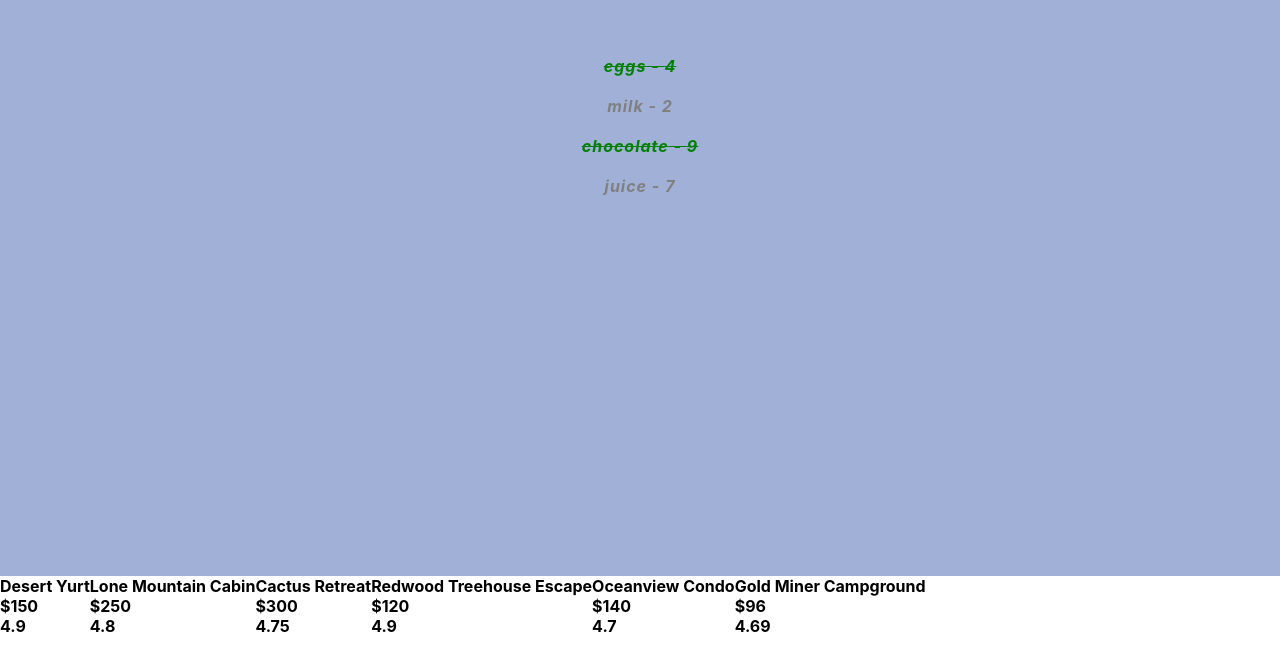
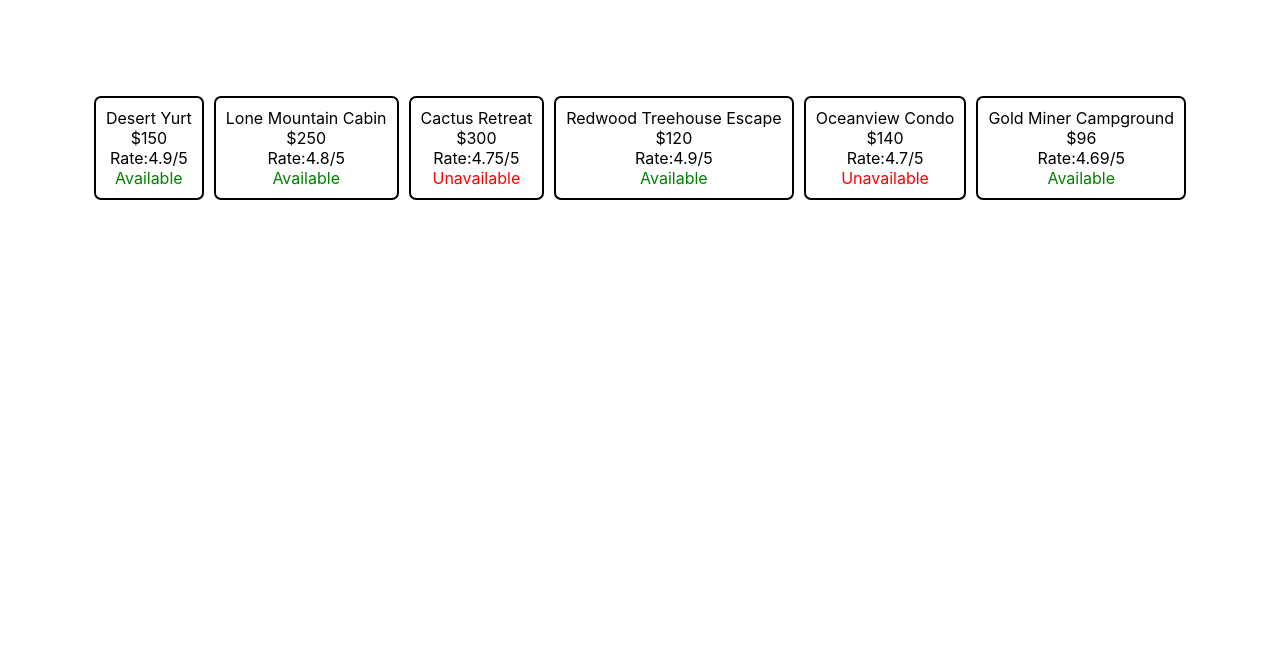
Before and after one commit to giangarof98/react_test, a React (Create React App) app: page / in a window 1280 px wide. Shown: the part 2632-3302 px from the top of the page. After the commit the page ends 3208 px from the top, so only its background shows below. Built offline with nearby package versions, Linux system fonts and the light colour scheme.

Commit message:
refactor component

```diff
--- /dev/null
+++ b/src/components/ComponentList.js
@@ -0,0 +1,25 @@
+// import '../style/PropertyList.css';
+export default function ComponentList({name, price, rating, available}){
+    const isavailable = {color: 'green'}
+    const isunavailable = {color: 'red'}
+    return (
+        <>
+            <p>{name}</p>
+            <p>${price}</p>
+            <p>Rate:{rating}/5</p>
+            {available ? <p style={isavailable}>Available</p> : <p style={isunavailable}>Unavailable</p>}
+        {/* <div className='outer'>
+            <div className="body3">
+                <div className='out'>
+                    <div className='inner'>
+                        <p>{name}</p>
+                        <p>${price}</p>
+                        <p>Rate:{rating}/5</p>
+                        {available ? <p style={isavailable}>Available</p> : <p style={isunavailable}>Unavailable</p>}
+                    </div>
+                </div>
+            </div>
+        </div> */}
+        </>
+    )
+}
--- a/src/components/PropertyList.js
+++ b/src/components/PropertyList.js
@@ -1,17 +1,21 @@
-import '../style/PropertyList.css'
+import '../style/PropertyList.css';
+import ComponentList from './ComponentList';
+
 export default function PropertyList({properties}){
 
     return (
         <>
-        <div className="body3">
-            {properties.map((i) => {
-                return (<div className='inner'>
-                        <p>{i.name}</p>
-                        <p>${i.price}</p>
-                        <p>{i.rating}</p>
-                    </div>)
-            })}
-        </div>
+            <div className="body3">
+                <div className='out'>
+                    <div className='inner'>
+                        {properties.map((i) => (
+                            <div className='component'>
+                                <ComponentList key={i.id} {...i}/>
+                            </div>
+                        ))}
+                    </div>
+                </div>
+            </div>
         </>
     )
 }
--- a/src/components/Shopping.js
+++ /dev/null
@@ -1,17 +0,0 @@
-export default function Shopping({item, qty, completed}){
-    const styles = {
-        color: completed ? "green" : 'gray',
-        textDecoration: completed ? 'line-through' : 'none'
-    }
-    return (
-        <>
-            <li style={styles}>
-                {/* style={{
-                color: completed ? "green" : 'gray',
-                textDecoration: completed ? 'line-through' : 'none'
-                }} */}
-                    {item} - {qty}
-            </li>
-        </>
-    )
-}
--- a/src/components/ShoppingList.js
+++ /dev/null
@@ -1,24 +0,0 @@
-import '../style/Section4.css'
-import Shopping from './Shopping'
-export default function ShoppingList({items}){
-
-    // console.log(props.arr)
-
-    // first way
-    // const arr = props.arr.map(n => <li>{n}</li>)
-    return(
-        <div className='body2'>
-            <ul className='ul'>
-                {items.map((i) =>
-                    <Shopping
-                        key={i.id}
-                        {...i}
-                        // item={i.item}
-                        // qty={i.qty}
-                        // completed={i.completed}
-                    />
-                )}
-            </ul>
-        </div>
-    )
-}
--- a/src/main/Main.js
+++ b/src/main/Main.js
@@ -2,24 +2,22 @@ import Nav from "../components/Nav"
 import Section from "../components/Section"
 import Section2 from "../components/Section2"
 import Section3 from "../components/Section3"
-// import Section4 from "../components/Section4"
-import ShoppingList from "../components/ShoppingList"
 import PropertyList from "../components/PropertyList"
 
-const data = [
-    {id: 1, item:'eggs', qty: 4, completed: true},
-    {id: 2, item:'milk', qty: 2, completed: false},
-    {id: 3, item:'chocolate', qty: 9, completed: true},
-    {id: 4, item:'juice', qty: 7, completed: false}
-  ]
+// const data = [
+//     {id: 1, item:'eggs', qty: 4, completed: true},
+//     {id: 2, item:'milk', qty: 2, completed: false},
+//     {id: 3, item:'chocolate', qty: 9, completed: true},
+//     {id: 4, item:'juice', qty: 7, completed: false}
+//   ]
 
   const properties = [
-    { id: 129031, name: "Desert Yurt", rating: 4.9, price: 150 },
-    { id: 129331, name: "Lone Mountain Cabin", rating: 4.8, price: 250 },
-    { id: 129032, name: "Cactus Retreat", rating: 4.75, price: 300 },
-    { id: 129033, name: "Redwood Treehouse Escape", rating: 4.9, price: 120 },
-    { id: 129034, name: "Oceanview Condo", rating: 4.7, price: 140 },
-    { id: 129035, name: "Gold Miner Campground", rating: 4.69, price: 96 },
+    { id: 129031, name: "Desert Yurt", rating: 4.9, price: 150, available: true},
+    { id: 129331, name: "Lone Mountain Cabin", rating: 4.8, price: 250, available: true },
+    { id: 129032, name: "Cactus Retreat", rating: 4.75, price: 300, available: false },
+    { id: 129033, name: "Redwood Treehouse Escape", rating: 4.9, price: 120, available: true },
+    { id: 129034, name: "Oceanview Condo", rating: 4.7, price: 140, available: false },
+    { id: 129035, name: "Gold Miner Campground", rating: 4.69, price: 96, available: true },
   ];
 
 
@@ -31,7 +29,6 @@ export default function Main(){
             <Section2 msg={{msg1:'More to Discover', msg2:'More To Learn'}}/>
             <Section3 text='Slot Game' color='purple' winner='green'/>
             {/* <Section4 arr={['1','2','3']} color='blue'/> */}
-            <ShoppingList items={data}/>
             <PropertyList properties={properties}/>
 
         </>
--- a/src/style/App.css
+++ b/src/style/App.css
@@ -1,3 +1,4 @@
 .App {
+  /* display: flex; */
   text-align: center;
 }
--- a/src/style/PropertyList.css
+++ b/src/style/PropertyList.css
@@ -1,10 +1,20 @@
-.body3{
+ .body3{
     height: 100vh;
     width: 100%;
     display: flex;
-}
+    justify-content: center;
+ }
 
-p{
-    color: #000;
-    font-weight: bold;
-}
+ .inner{
+    display: flex;
+    gap: 10px;
+    position: relative;
+    top: 40%;
+ }
+
+ .component{
+    border: solid 2px #000;
+    border-radius: 7px;
+    padding: 10px;
+    text-align: center;
+ }
--- a/src/style/Section4.css
+++ /dev/null
@@ -1,17 +0,0 @@
-.body2{
-    background-color: rgb(160, 176, 214);
-    width: 100%;
-    height: 100vh;
-}
-
-.ul{
-    display: flex;
-    flex-direction: column;
-    justify-content: center;
-    position: relative;
-    top: 35vh;
-    text-align: center;
-
-    gap: 20px;
-
-}
```
